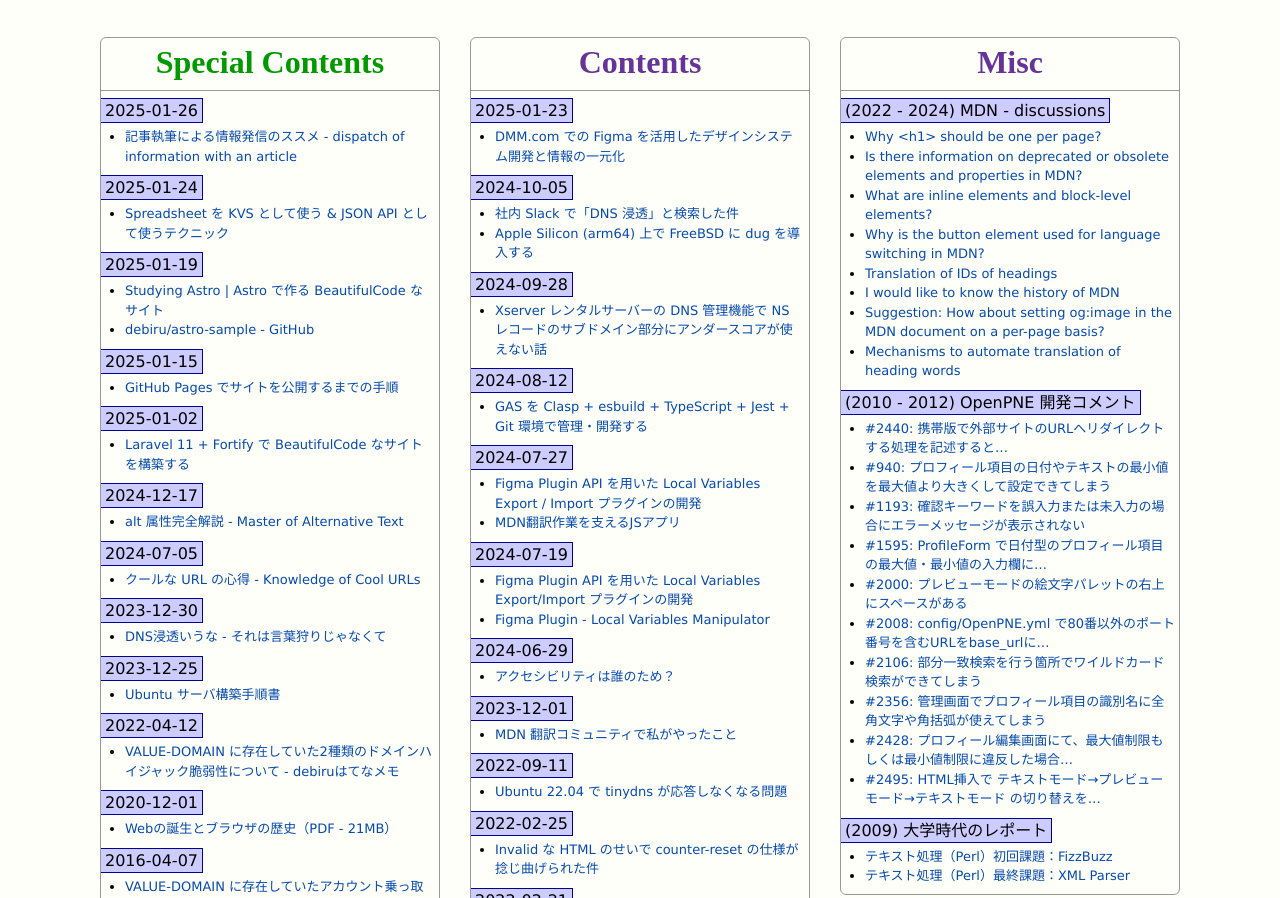
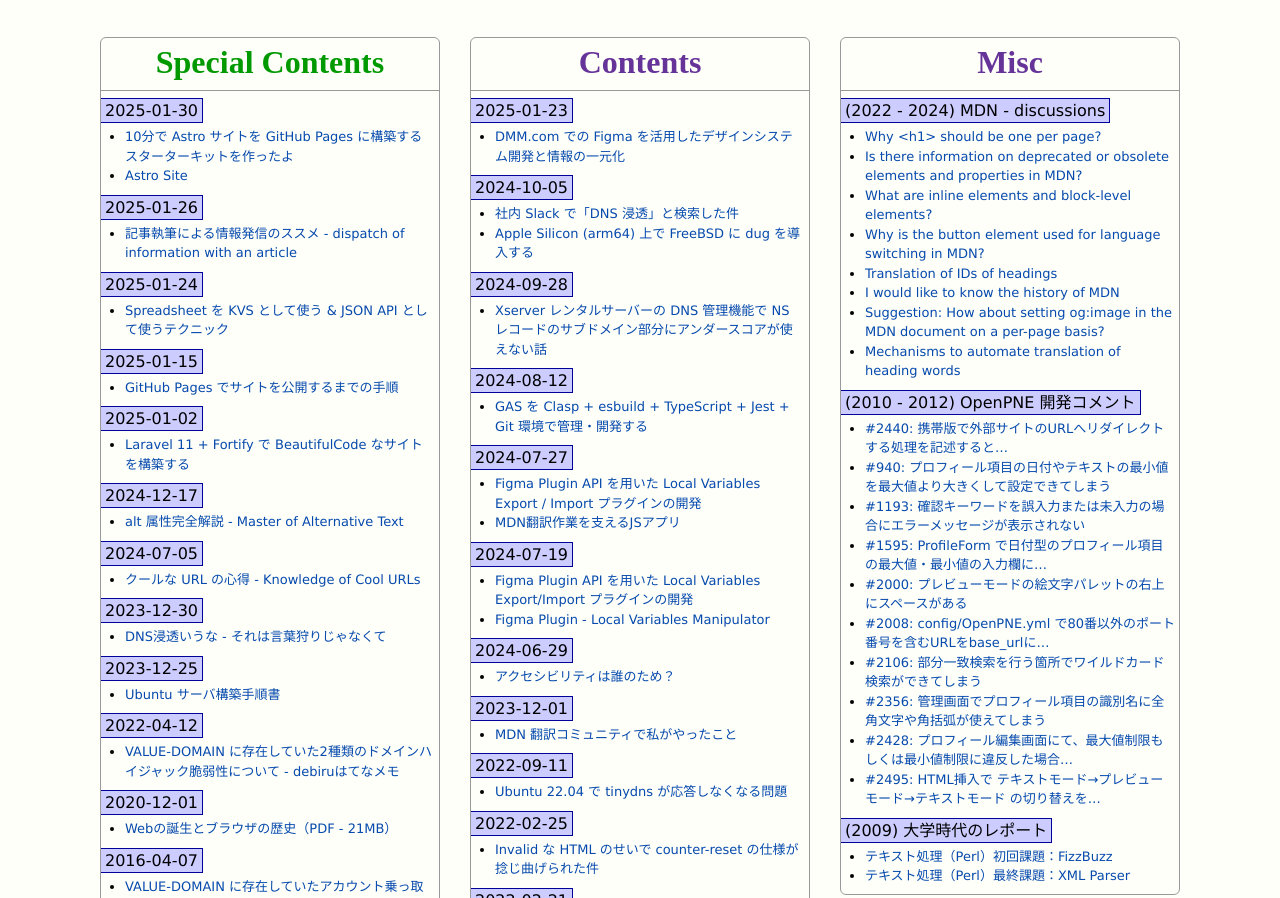
Before and after one commit to debiru/debiru.github.io, an Astro site: page / in a window 1280 px wide. Shown: the part 1325-2223 px from the top of the page. Built offline with nearby package versions, Linux system fonts and the light colour scheme; Astro itself is replaced by a stand-in of ours; a web font is replaced by a local one.

Commit message:
update pages

```diff
--- a/src/pages/index.astro
+++ b/src/pages/index.astro
@@ -34,15 +34,15 @@
     '2025-01-15': [
       makeItem('https://qiita.com/debiru/items/392d311b28b82361f051', 'GitHub Pages でサイトを公開するまでの手順'),
     ],
-    '2025-01-19': [
-      makeItem('https://astro.debiru.net/', 'Studying Astro | Astro で作る BeautifulCode なサイト'),
-      makeItem('https://github.com/debiru/astro-sample', 'debiru/astro-sample - GitHub'),
-    ],
     '2025-01-24': [
       makeItem('https://qiita.com/debiru/items/6a7f21b92dfbd671ebea', 'Spreadsheet を KVS として使う & JSON API として使うテクニック'),
     ],
     '2025-01-26': [
       makeItem('https://article.lavoscore.org/', '記事執筆による情報発信のススメ - dispatch of information with an article'),
+    ],
+    '2025-01-30': [
+      makeItem('https://qiita.com/debiru/items/a5ac8219b696045f88f5', '10分で Astro サイトを GitHub Pages に構築するスターターキットを作ったよ'),
+      makeItem('https://astro.debiru.net', 'Astro Site'),
     ],
   },
   contents: {
```
